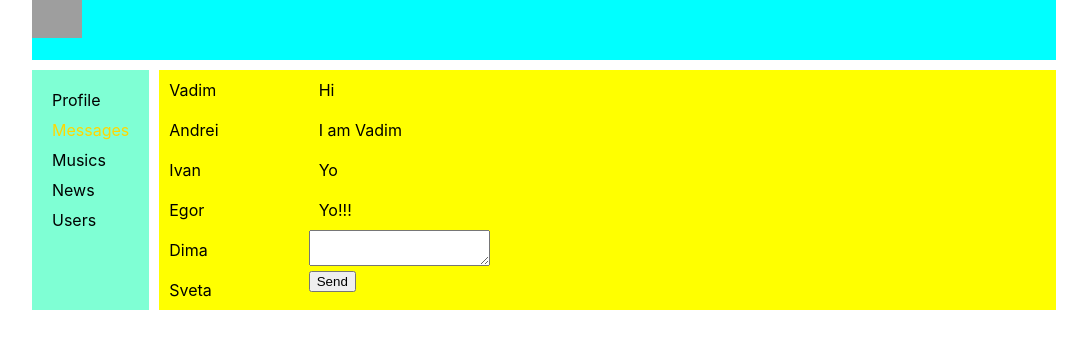
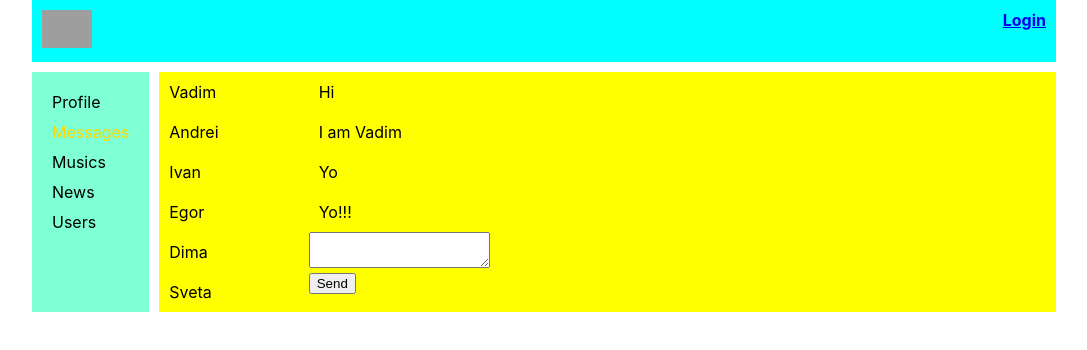
Before and after one commit to vadDov/first_project, a React (Create React App) app: page /dialogs in a window 1280 px wide. Shown: the top 350 px of the page, without its empty margins (96-1183 px from the left). Built offline with nearby package versions, Linux system fonts and the light colour scheme; no server answers; grey boxes are pictures that could not be loaded.

Commit message:
add login block on Header

```diff
--- a/src/App.css
+++ b/src/App.css
@@ -15,7 +15,7 @@ ul li{
     grid-template-areas:
     "header header"
     "nav content";
-    grid-template-rows: 60px 1fr;
+    grid-template-rows: auto auto;
     grid-template-columns: 1fr 10fr;
     grid-gap: 10px;
 }
--- a/src/App.js
+++ b/src/App.js
@@ -2,6 +2,7 @@ import { Route } from 'react-router-dom';
 import './App.css';
 import DialogsContainer from './Components/Dialogs/DialogsContainer';
 import Header from './Components/Header/Header';
+import HeaderComponent from './Components/Header/HeaderComponent';
 import Navbar from './Components/Navbar/Navbar';
 import ProfileContainer from './Components/Profile/ProfileContainer';
 import UsersContainer from './Components/Users/UsersContainer';
@@ -11,7 +12,7 @@ import UsersContainer from './Components/Users/UsersContainer';
 function App(props) {
   return (
       <div className="App_wrapper">
-        <Header />
+        <HeaderComponent />
         <Navbar />
         <div className="App_content">
           <Route render = { () => <ProfileContainer />} path="/profile/:userId?"/>
--- a/src/Components/Header/Header.jsx
+++ b/src/Components/Header/Header.jsx
@@ -1,10 +1,21 @@
 import React from 'react';
+import { NavLink } from 'react-router-dom';
 import css from './Header.module.css';
+import userPhoto from '../../assets/images/user_photo.png'
 
-function Header() {
+function Header(props) {
     return(
         <header className= { css.header }>
             <img src="https://png.pngtree.com/element_our/png/20180912/coffee-time-png_91570.jpg"></img>
+            <div className = { css.login_block }>
+                { props.data.isAuth ?
+                <div className = { css.author }>
+                    <span className = { css.login }>{ props.data.login }</span>
+                    <img className = { css.user_photo } src = { userPhoto } ></img>
+                </div>
+                    :
+                    <NavLink to = '/login'>Login</NavLink>}
+            </div>
         </header>
     );
 }
--- a/src/Components/Header/Header.module.css
+++ b/src/Components/Header/Header.module.css
@@ -1,7 +1,23 @@
 .header {
     grid-area: header;
     background-color: aqua;
+    padding: 10px;
 }
 .header img {
     width: 50px;
 }
+.login_block {
+    color: white;
+    float: right;
+    font-weight: bold;
+}
+.user_photo {
+    border-radius: 50%;
+}
+.login {
+    margin: 0 10px 0 0;
+    align-self: center;
+}
+.author {
+    display: flex;
+}
--- /dev/null
+++ b/src/Components/Header/HeaderComponent.jsx
@@ -0,0 +1,35 @@
+import axios from 'axios';
+import React from 'react';
+import { connect } from 'react-redux';
+import Header from './Header';
+import { setAuthUser } from '../../redux/auth-reducer';
+
+class HeaderComponent extends React.Component {
+
+    componentDidMount = () => {
+        axios.get(`https://social-network.samuraijs.com/api/1.0/auth/me`, {
+            withCredentials: true
+        }).then( (response) => {
+            let { id, login, email } =  response.data.data
+            this.props.setAuthUser(id, login, email);
+
+        } )
+    }
+
+    render() {
+        return(
+            <Header { ...this.props } />
+        )
+    }
+}
+
+let mapStateToProps = (state) => {
+    return {
+        data: state.auth
+    }
+}
+let mapDispatchToProps = {
+    setAuthUser
+}
+
+export default connect(mapStateToProps, mapDispatchToProps)(HeaderComponent);
--- /dev/null
+++ b/src/redux/auth-reducer.js
@@ -0,0 +1,37 @@
+const SET_AUTH_USER = 'SET_AUTH_USER';
+
+
+
+let inicialState = {
+    id: null,
+    login: null,
+    email: null,
+    isAuth: false
+}
+
+const authReducer = (state = inicialState, action) => {
+    switch (action.type) {
+        case SET_AUTH_USER:
+            return {
+                ...state,
+                ... action,
+                isAuth: true
+            }
+
+        default:
+            return state;
+    }
+}
+
+
+export const setAuthUser = (id, login, email, isAuth) => {
+    return {
+        type: 'SET_AUTH_USER',
+        id,
+        login,
+        email,
+        isAuth
+    }
+}
+
+export default authReducer;
--- a/src/redux/redux-store.js
+++ b/src/redux/redux-store.js
@@ -1,4 +1,5 @@
 import { combineReducers, createStore } from "redux";
+import authReducer from "./auth-reducer";
 import dialogsReducer from "./dialogs-reducer";
 import profileReducer from "./profile-reducer";
 import sidebarReducer from "./sidebar-reducer";
@@ -8,7 +9,8 @@ let reducers = combineReducers( {
     profilePage: profileReducer,
     dialogsPage: dialogsReducer,
     sidebar: sidebarReducer,
-    usersPage: usersReducer
+    usersPage: usersReducer,
+    auth: authReducer
 } )
 
 let store = createStore(reducers);
```
